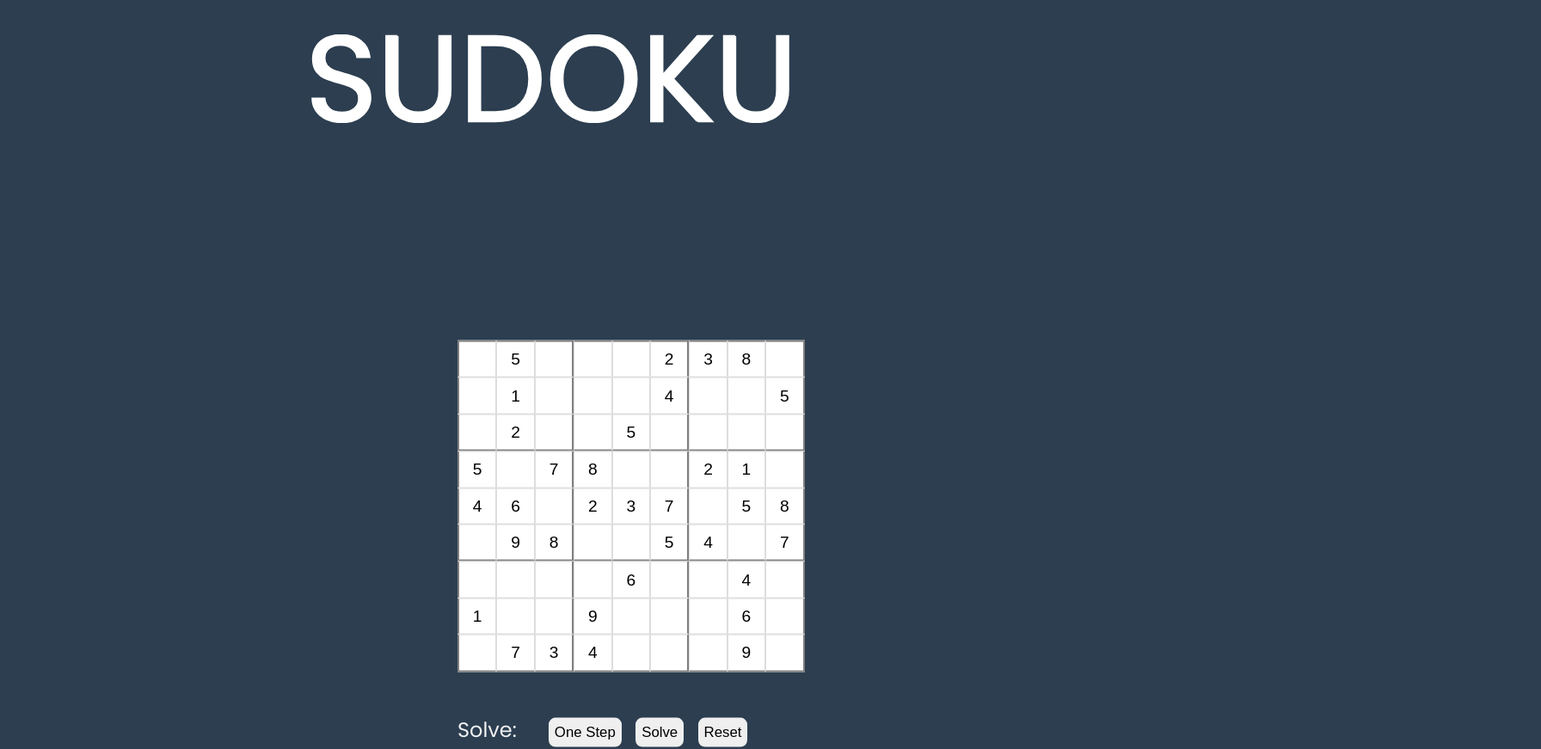
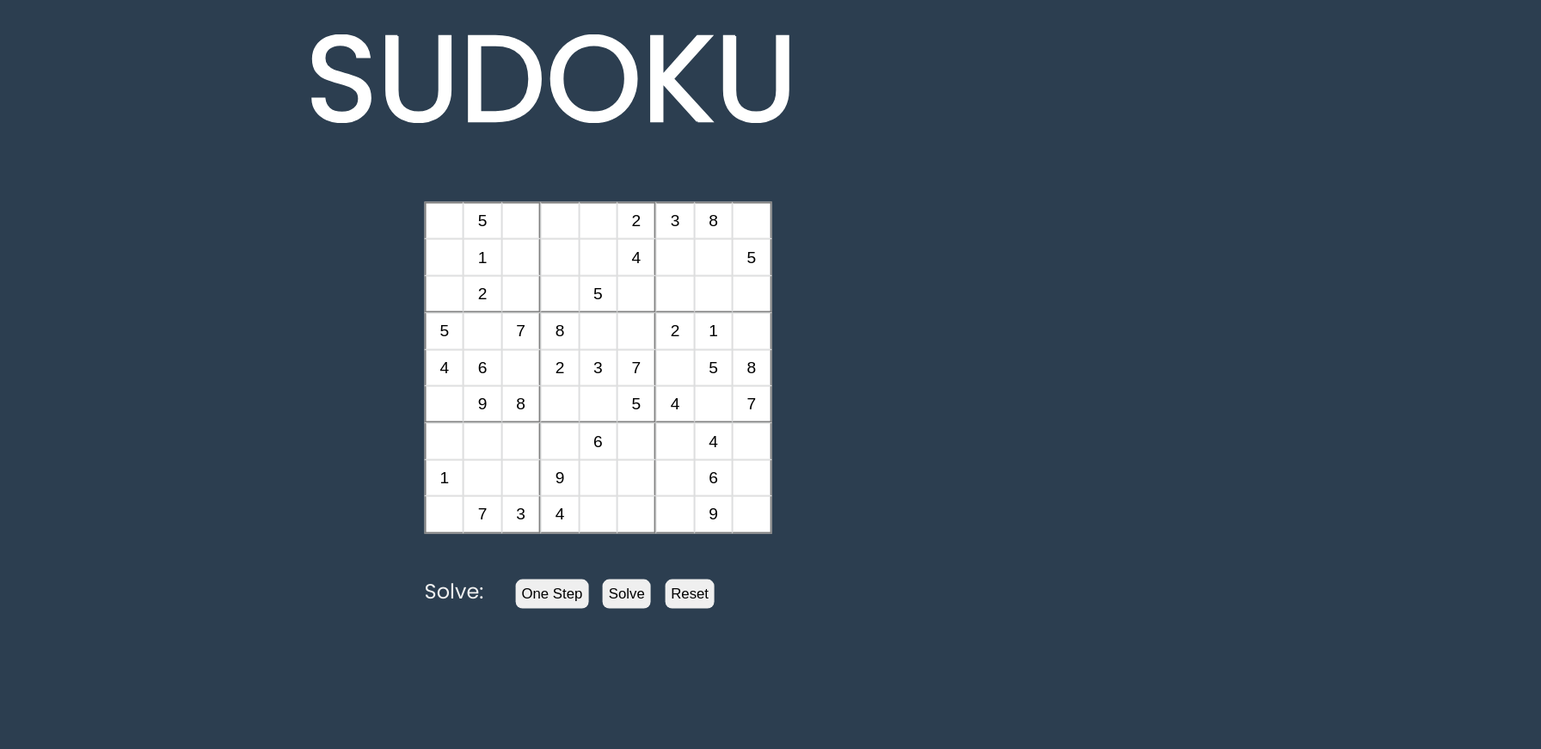
Before and after one commit to debris69/Project-Sudoku, a plain HTML site: page index.html in a window 1280 px wide. Shown: the whole page at 86% size, 1792 px wide, since content can reach past the window. After the commit the page ends 800 px from the top, so only its background shows below. Drawn offline with nearby package versions, Linux system fonts and the light colour scheme.

Commit message:
Update master.css

```diff
--- a/css/master.css
+++ b/css/master.css
@@ -40,7 +40,7 @@ button:hover{
 #innermain{
   top: 50%;
   left: 50%;
-  transform: translate(40%,70%);
+  transform: translate(37%,40%);
   background: none;
   padding: 20px;
 }
```
